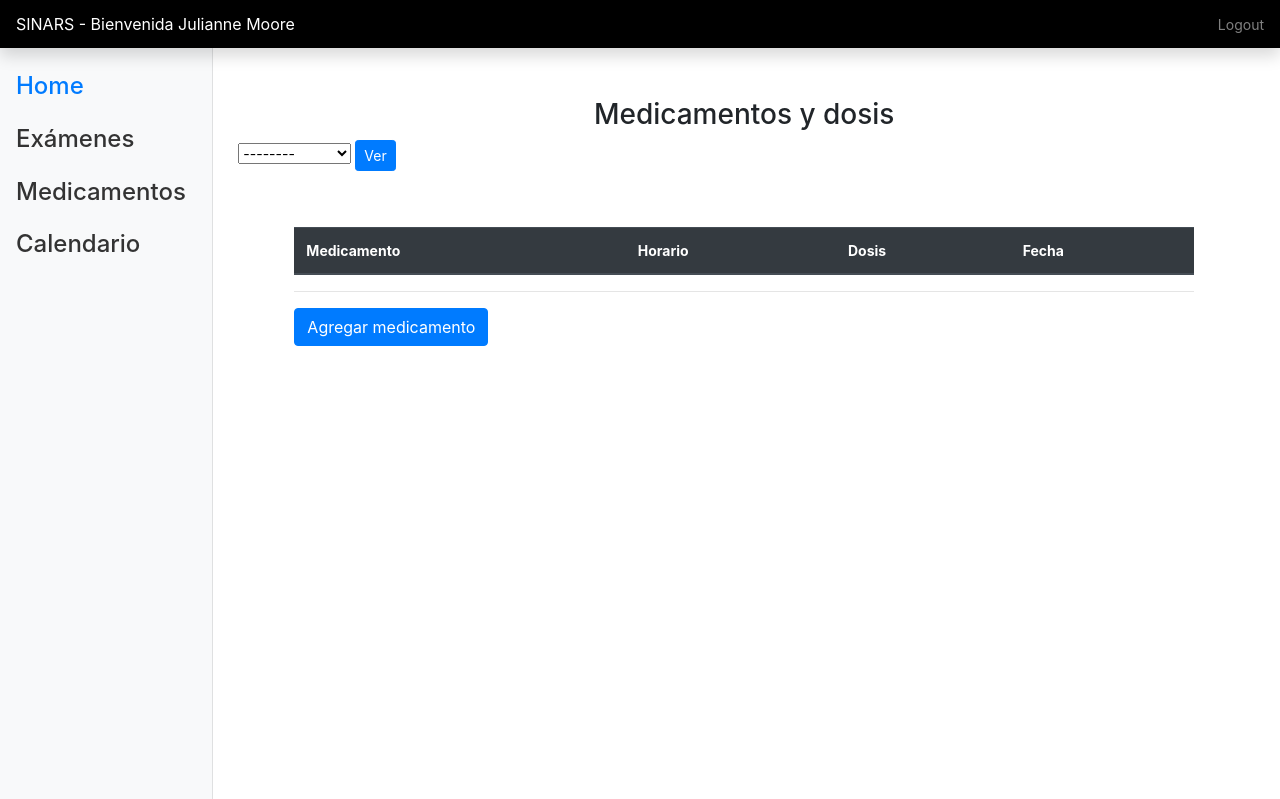
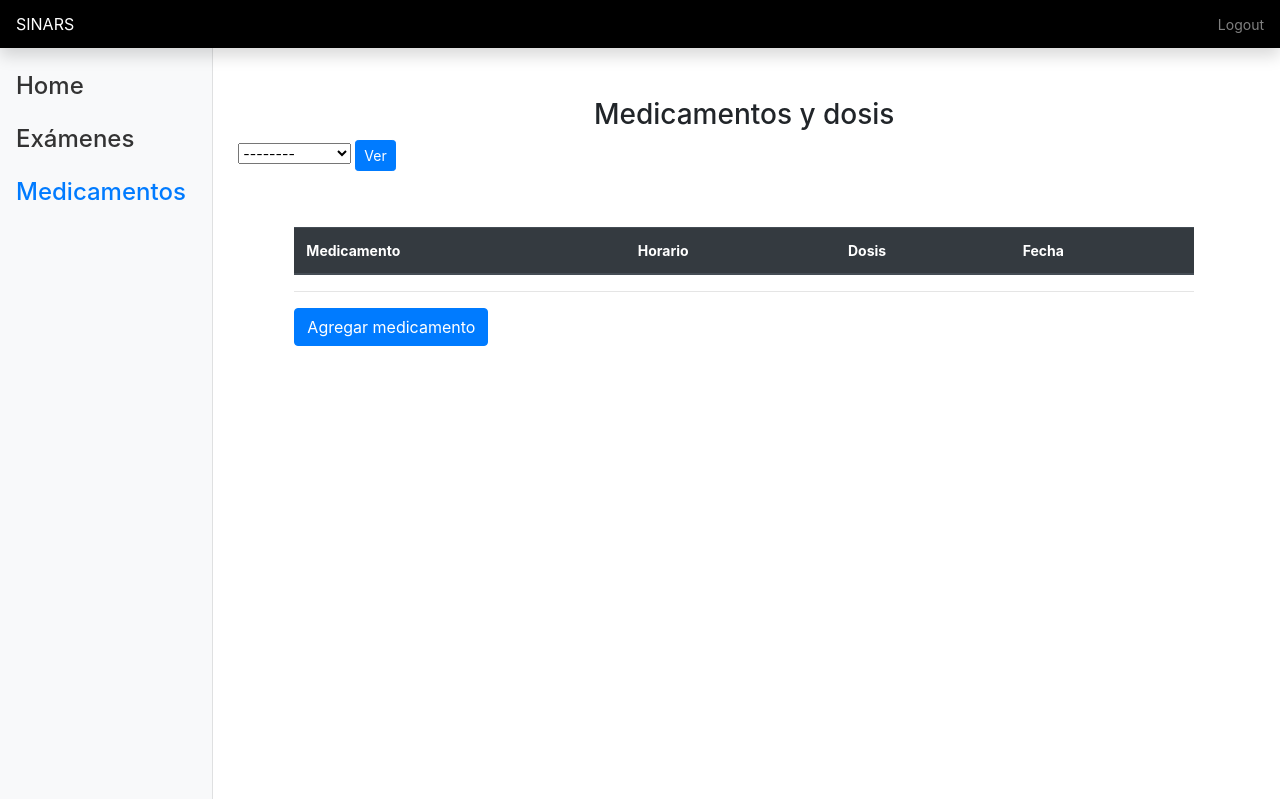
Before and after one commit to pcidsoto/Evaluacion-5-Django, a Django app: template Prueba_Django/app_medicamentos/templates/app_medicamentos/medicamento.html in a window 1280 px wide. Shown: the top 799 px of the page. Run offline with Django 3.2, Linux system fonts and the light colour scheme; the template is opened without the code that fills it: values that come from a table or form of the project are taken from there, others are empty; some libraries are stand-ins or nearby versions.

Commit message:
merge desarrollo + medicamentos

```diff
--- a/Prueba_Django/Prueba_Django/urls.py
+++ b/Prueba_Django/Prueba_Django/urls.py
@@ -20,5 +20,5 @@ urlpatterns = [
     path('admin/', admin.site.urls),
     path('', include('app_principal.urls')),
     path('home/', include('app_home.urls')),
-    path('medicamentos', include('app_medicamentos.urls')),
+    path('medicamentos/', include('app_medicamentos.urls')),
 ]
--- a/Prueba_Django/app_medicamentos/templates/app_medicamentos/medicamento.html
+++ b/Prueba_Django/app_medicamentos/templates/app_medicamentos/medicamento.html
@@ -1,4 +1,4 @@
-{% extends 'base.html'%}
+{% extends 'base_medicamentos.html'%}
 
 {% load static %}
 
--- a/Prueba_Django/app_medicamentos/templates/base.html
+++ b/Prueba_Django/app_medicamentos/templates/base_medicamentos.html
@@ -1,6 +1,6 @@
 {% load static %}
 <!DOCTYPE html>
-<html lang="en">
+<html lang="es">
 
 <head>
     <meta charset="UTF-8">
@@ -17,13 +17,13 @@
     {% block nav-bar %}
             <!--inicio navbar horizontal-->
     <nav class="navbar navbar-dark fixed-top bg-custom flex-md-nowrap p-0 shadow">
-        <a class="navbar-brand col-md-3 col-lg-2 mr-0 px-3" href="#">SINARS - Bienvenida Julianne Moore</a>
+        <a class="navbar-brand col-md-3 col-lg-2 mr-0 px-3" href="#">SINARS</a>
         <button class="navbar-toggler position-absolute d-md-none collapsed" type="button" data-toggle="collapse" data-target="#sidebarMenu" aria-controls="sidebarMenu" aria-expanded="false" aria-label="Toggle navigation">
       <span class="navbar-toggler-icon"></span>
     </button>
         <ul class="navbar-nav px-3">
             <li class="nav-item text-nowrap">
-                <a class="nav-link" href="index.html">Logout</a>
+                <a class="nav-link" href="{% url 'app_principal:principal' %}">Logout</a>
             </li>
         </ul>
     </nav>
@@ -38,7 +38,7 @@
                     <div class="sidebar-sticky pt-3">
                     <ul class="nav flex-column">
                         <li class="nav-item">
-                        <a class="nav-link active" href="#">
+                        <a class="nav-link" href="{% url 'app_home:Home' %}">
                             <span data-feather="home"></span>
                             <h4>Home</h4>
                         </a>
@@ -50,13 +50,8 @@
                         </a>
                         </li>
                         <li class="nav-item">
-                        <a class="nav-link" href="#">
+                        <a class="nav-link active" href="{% url 'app_medicamentos:medicamentos' %}">
                             <h4>Medicamentos</h4>
-                        </a>
-                        </li>
-                        <li class="nav-item">
-                        <a class="nav-link" href="#">
-                            <h4>Calendario</h4>
                         </a>
                         </li>
                     </ul>
--- a/Prueba_Django/app_medicamentos/urls.py
+++ b/Prueba_Django/app_medicamentos/urls.py
@@ -4,5 +4,5 @@ from . import views
 
 app_name='app_medicamentos'
 urlpatterns = [
-    path( 'medicamentos', views.app_medicamentos, name='medicamentos')
+    path( '', views.app_medicamentos, name='medicamentos')
 ]
```
Also changed, not shown: Prueba_Django/app_home/templates/base_home.html (+4 -8 lines).
